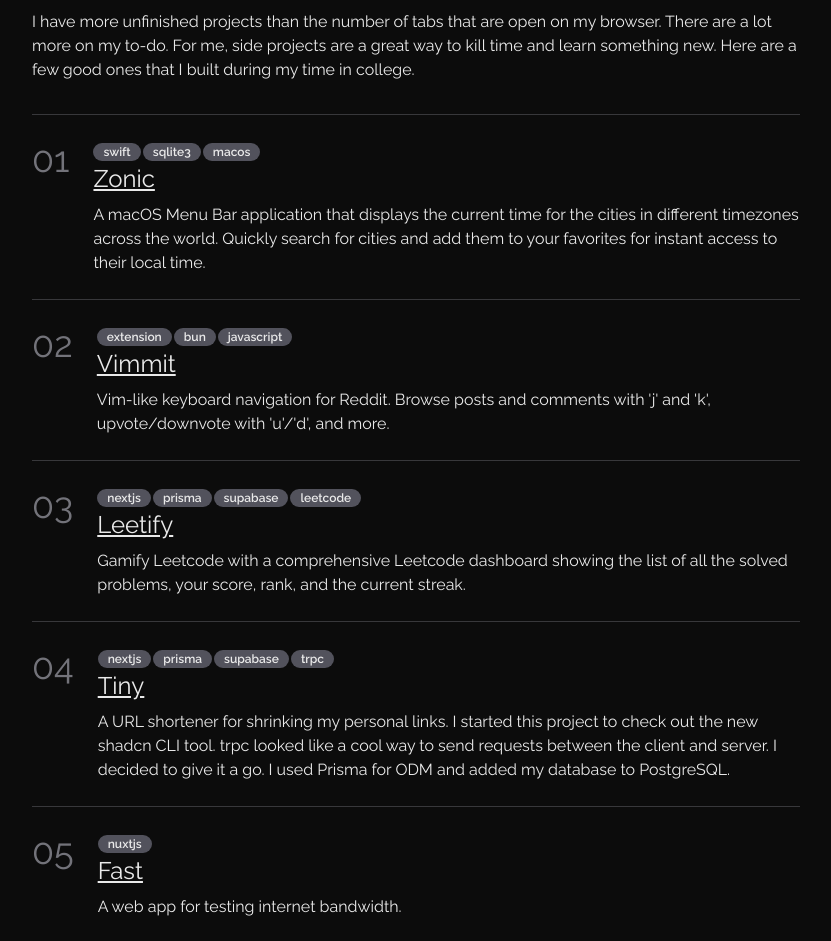
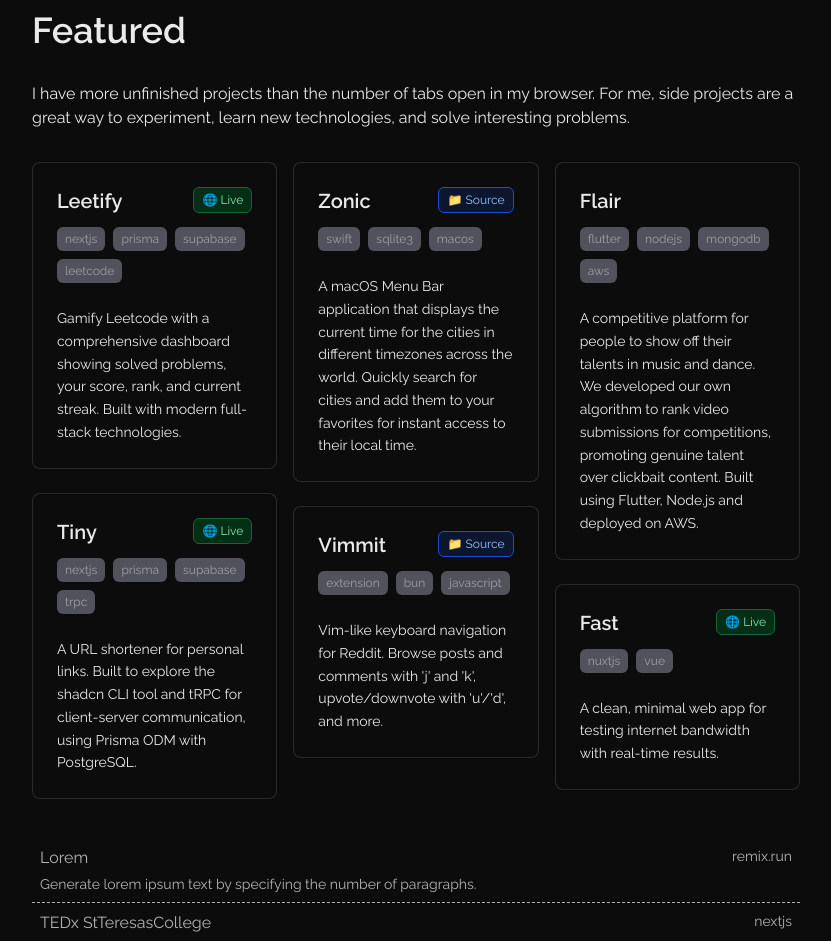
Before and after one commit to AbhayVAshokan/abhay.app, a Next.js app: page /projects in a window 1280 px wide. Shown: the part 200-1141 px from the top of the page, without its empty margins (224-1055 px from the left). Built offline with nearby package versions, Linux system fonts and the light colour scheme.

Commit message:
Improve the projects section

```diff
--- /dev/null
+++ b/app/components/featured-project.tsx
@@ -0,0 +1,83 @@
+import Link from "next/link";
+
+interface FeaturedProjectProps {
+  title: string;
+  prefix: string | string[];
+  link?: string;
+  target?: string;
+  summary: string;
+}
+
+const TechBadge = ({ tech }: { tech: string }) => (
+  <span className="inline-block bg-muted-background text-muted-foreground text-xs px-2 py-1 rounded-md mr-2 mb-2">
+    {tech}
+  </span>
+);
+
+const StatusIndicator = ({ link }: { link?: string }) => {
+  if (!link) return null;
+
+  const isGitHub = link.includes("github.com") || link.includes("gitlab.com");
+  const isLive = !isGitHub;
+
+  return (
+    <span
+      className={`inline-block text-xs px-2 py-1 rounded-md flex-shrink-0 border ${
+        isLive
+          ? "bg-status-live-bg text-status-live-text border-status-live-border"
+          : "bg-status-source-bg text-status-source-text border-status-source-border"
+      }`}
+    >
+      {isLive ? "🌐 Live" : "📁 Source"}
+    </span>
+  );
+};
+
+const FeaturedProject = ({
+  title,
+  prefix,
+  link,
+  target,
+  summary,
+}: FeaturedProjectProps) => {
+  const techStack = Array.isArray(prefix) ? prefix : [prefix];
+
+  const CardContent = () => (
+    <div className="group p-6 border border-muted-foreground/20 rounded-lg hover:border-muted-foreground/40 transition-all duration-300 hover:shadow-lg bg-background h-full flex flex-col">
+      <div className="flex items-start justify-between mb-3 gap-3">
+        <h3 className="text-xl font-semibold text-typography group-hover:text-typography/80 transition-colors flex-1">
+          {title}
+        </h3>
+        <StatusIndicator link={link} />
+      </div>
+
+      <div className="flex flex-wrap mb-4 -mr-2">
+        {techStack.map((tech) => (
+          <TechBadge key={tech} tech={tech} />
+        ))}
+      </div>
+
+      <p className="text-muted text-sm leading-relaxed flex-1">{summary}</p>
+    </div>
+  );
+
+  if (link) {
+    return (
+      <Link
+        href={link}
+        target={target || "_blank"}
+        className="block transform hover:scale-[1.02] transition-transform duration-200 h-fit"
+      >
+        <CardContent />
+      </Link>
+    );
+  }
+
+  return (
+    <div className="h-fit">
+      <CardContent />
+    </div>
+  );
+};
+
+export default FeaturedProject;
--- a/app/components/header.tsx
+++ b/app/components/header.tsx
@@ -2,6 +2,11 @@
 import Link from "next/link";
 
 interface HeaderProps {
+  className?: string;
+  children: React.ReactNode;
+}
+
+interface SubheaderProps {
   className?: string;
   children: React.ReactNode;
 }
@@ -41,4 +46,21 @@
   );
 };
 
+const Subheader = ({ className, children }: SubheaderProps) => {
+  const id = children?.toString().toLowerCase();
+
+  return (
+    <Link href={`#${id}`} className="header-link mb-6">
+      <h2
+        id={id}
+        className={classNames("text-3xl md:text-4xl font-semibold", className)}
+      >
+        {children}
+      </h2>
+      <LinkIcon />{" "}
+    </Link>
+  );
+};
+
 export default Header;
+export { Subheader };
--- /dev/null
+++ b/app/components/project-list-item.tsx
@@ -0,0 +1,41 @@
+import Link from "next/link";
+
+interface ProjectListItemProps {
+  title: string;
+  prefix: string | string[];
+  link?: string;
+  target?: string;
+  summary?: string;
+}
+
+const ProjectListItem = ({ title, prefix, link, target, summary }: ProjectListItemProps) => {
+  const techStack = Array.isArray(prefix) ? prefix.join(", ") : prefix;
+
+  const ItemContent = () => (
+    <div className="flex flex-col md:flex-row gap-4 border-b border-dashed opacity-75 hover:opacity-100 transition-opacity justify-between p-2">
+      <div className="flex-1">
+        <h3 className="font-medium">{title}</h3>
+        {summary && (
+          <p className="text-muted text-sm mt-1 line-clamp-2">{summary}</p>
+        )}
+      </div>
+      <p className="text-muted lowercase text-sm flex-shrink-0">{techStack}</p>
+    </div>
+  );
+
+  if (link) {
+    return (
+      <Link
+        href={link}
+        className="block"
+        target={target}
+      >
+        <ItemContent />
+      </Link>
+    );
+  }
+
+  return <ItemContent />;
+};
+
+export default ProjectListItem;
--- /dev/null
+++ b/app/components/project-list.tsx
@@ -0,0 +1,38 @@
+import ProjectListItem from "./project-list-item";
+
+interface ProjectListProps {
+  projects: Array<{
+    title: string;
+    prefix: string | string[];
+    link?: string;
+    target?: string;
+    summary?: string;
+  }>;
+  viewAllLink?: string;
+  viewAllText?: string;
+}
+
+const ProjectList = ({ projects, viewAllLink, viewAllText }: ProjectListProps) => (
+  <section>
+    <div className="mb-8">
+      {projects.map((project) => (
+        <ProjectListItem
+          key={project.title}
+          {...project}
+        />
+      ))}
+    </div>
+    {viewAllLink && (
+      <a
+        href={viewAllLink}
+        className="text-muted hover:text-typography transition-colors"
+        target="_blank"
+        rel="noopener noreferrer"
+      >
+        {viewAllText || "View more →"}
+      </a>
+    )}
+  </section>
+);
+
+export default ProjectList;
--- a/app/globals.css
+++ b/app/globals.css
@@ -9,6 +9,14 @@
     --muted-background: var(--color-zinc-300);
     --muted-foreground: var(--color-zinc-800);
     --code-background: rgb(249, 248, 249);
+
+    /* Status indicator colors for light theme */
+    --status-live-bg: rgb(220, 252, 231);
+    --status-live-text: rgb(15, 78, 35);
+    --status-live-border: rgb(34, 197, 94);
+    --status-source-bg: rgb(219, 234, 254);
+    --status-source-text: rgb(30, 58, 138);
+    --status-source-border: rgb(59, 130, 246);
   }
 
   .dark {
@@ -18,6 +26,14 @@
     --muted-foreground: var(--color-zinc-400);
     --code-background: rgb(28, 28, 31);
     --code-highlight: rgb(113, 113, 122);
+
+    /* Status indicator colors for dark theme */
+    --status-live-bg: rgb(5, 46, 22);
+    --status-live-text: rgb(134, 239, 172);
+    --status-live-border: rgb(22, 101, 52);
+    --status-source-bg: rgb(12, 22, 47);
+    --status-source-text: rgb(147, 197, 253);
+    --status-source-border: rgb(29, 78, 216);
   }
 
   @theme {
@@ -26,6 +42,12 @@
     --color-muted-background: var(--muted-background);
     --color-muted-foreground: var(--muted-foreground);
     --color-link: rgb(114, 129, 255);
+    --color-status-live-bg: var(--status-live-bg);
+    --color-status-live-text: var(--status-live-text);
+    --color-status-live-border: var(--status-live-border);
+    --color-status-source-bg: var(--status-source-bg);
+    --color-status-source-text: var(--status-source-text);
+    --color-status-source-border: var(--status-source-border);
   }
 
   body {
--- a/app/projects/page.tsx
+++ b/app/projects/page.tsx
@@ -1,8 +1,26 @@
-import Card from "@/app/components/card";
-import Header from "@/app/components/header";
+import FeaturedProject from "@/app/components/featured-project";
+import ProjectList from "@/app/components/project-list";
+import Header, { Subheader } from "@/app/components/header";
 import { Metadata } from "next";
 
-const PROJECTS = [
+// Featured Projects - Masonry Layout (6 most impressive projects)
+const FEATURED_PROJECTS = [
+  {
+    title: "Leetify",
+    prefix: ["nextjs", "prisma", "supabase", "leetcode"],
+    link: "https://leetify.onrender.com",
+    target: "_blank",
+    summary:
+      "Gamify Leetcode with a comprehensive dashboard showing solved problems, your score, rank, and current streak. Built with modern full-stack technologies.",
+  },
+  {
+    title: "Tiny",
+    prefix: ["nextjs", "prisma", "supabase", "trpc"],
+    link: "https://tiny.abhay.app",
+    target: "_blank",
+    summary:
+      "A URL shortener for personal links. Built to explore the shadcn CLI tool and tRPC for client-server communication, using Prisma ODM with PostgreSQL.",
+  },
   {
     title: "Zonic",
     prefix: ["swift", "sqlite3", "macos"],
@@ -20,62 +38,35 @@
       "Vim-like keyboard navigation for Reddit. Browse posts and comments with 'j' and 'k', upvote/downvote with 'u'/'d', and more.",
   },
   {
-    title: "Leetify",
-    prefix: ["nextjs", "prisma", "supabase", "leetcode"],
-    link: "https://leetify.onrender.com",
-    target: "_blank",
+    title: "Flair",
+    prefix: ["flutter", "nodejs", "mongodb", "aws"],
     summary:
-      "Gamify Leetcode with a comprehensive Leetcode dashboard showing the list of all the solved problems, your score, rank, and the current streak.",
-  },
-  {
-    title: "Tiny",
-    prefix: ["nextjs", "prisma", "supabase", "trpc"],
-    link: "https://tiny.abhay.app",
-    target: "_blank",
-    summary:
-      "A URL shortener for shrinking my personal links. I started this project to check out the new shadcn CLI tool. trpc looked like a cool way to send requests between the client and server. I decided to give it a go. I used Prisma for ODM and added my database to PostgreSQL.",
+      "A competitive platform for people to show off their talents in music and dance. We developed our own algorithm to rank video submissions for competitions, promoting genuine talent over clickbait content. Built using Flutter, Node.js and deployed on AWS.",
   },
   {
     title: "Fast",
-    prefix: ["nuxtjs"],
+    prefix: ["nuxtjs", "vue"],
     link: "https://fast.abhay.app",
     target: "_blank",
-    summary: "A web app for testing internet bandwidth.",
+    summary:
+      "A clean, minimal web app for testing internet bandwidth with real-time results.",
   },
+];
+
+// Tooling & Other Projects - Combined List
+const OTHER_PROJECTS = [
   {
     title: "Lorem",
     prefix: ["remix.run"],
     link: "https://lorem.abhay.app",
     target: "_blank",
     summary:
-      "Generate lorem ipsum text for your website by specifying the number of paragraphs.",
+      "Generate lorem ipsum text by specifying the number of paragraphs.",
   },
   {
-    title: "Flair",
-    prefix: ["flutter", "nodejs", "mongodb", "aws"],
-    summary:
-      "A competitive platform for people to show off their talents in music and dance. It started as a side project to kill time during lockdown. Soon, it started showing good potential. We noticed that the traditional algorithms promoted clickbait content and not the best talent. So we developed our own algorithm to rank video submissions for competitions. It is built using Flutter, Node.js and deployed in AWS. Unfortunately, it is now taken down from Play Store due to lack of maintenance when we went our separate ways after college.",
-  },
-  {
-    title: "Talk Sindhi",
-    link: "https://github.com/AbhayVAshokan/Talk-Sindhi",
-    target: "_blank",
-    prefix: ["flutter"],
-    summary:
-      "This is a mobile application to help users learn the language Sindhi. It has a fun interface to learn Sindhi using English or Hindi as the primary medium. Additionally, the app offers interactive quizzes to assess the user's knowledge. This was developed during my internship at Infoware India.",
-  },
-  {
-    title: "Habituals",
-    link: "https://github.com/AbhayVAshokan/Habituals",
-    target: "_blank",
-    prefix: ["flutter", "nodejs", "mysql"],
-    summary:
-      "This is a corporate mobile application for helping with mental health. The app provides audits and nudges to make sure that there is a good employee wellbeing. It was developed using Flutter and Node.js during my internship at Infoware India. ",
-  },
-  {
-    target: "_blank",
     title: "TEDx StTeresasCollege",
     prefix: ["nextjs"],
+    target: "_blank",
     summary: "Curated the website development of TEDx StTeresasCollege.",
   },
   {
@@ -84,7 +75,7 @@
     target: "_blank",
     prefix: ["python", "ml", "opencv", "cnn"],
     summary:
-      "Semantic segmentation of road surface using the Indian Driving Dataset (IDD). Here, the IDD dataset was transformed to a collection of masks using binary thresholding. The result was trained on a U-NET (end-to-end fully convolutional network).",
+      "Road surface segmentation using Indian Driving Dataset (IDD) with U-NET architecture for end-to-end fully convolutional network training.",
   },
   {
     title: "Object-Detection-YOLOv3",
@@ -92,7 +83,7 @@
     target: "_blank",
     prefix: ["python", "ml", "opencv", "nodejs"],
     summary:
-      "The input video is first checked for motion detection. If a motion is detected, every second frame is processed using YOLOv3 object detection algorithm loaded with pre-trained weights. The dashboard sends API request to the Node.js server to execute object detection in a virtual Python shell.",
+      "Motion detection and YOLOv3 object detection system with web dashboard API for real-time video processing.",
   },
   {
     title: "Live face recognition",
@@ -100,7 +91,23 @@
     target: "_blank",
     prefix: ["python", "ml", "opencv"],
     summary:
-      "Live training and recognition of faces using convolutional neural network.",
+      "Real-time face training and recognition using convolutional neural networks.",
+  },
+  {
+    title: "Talk Sindhi",
+    link: "https://github.com/AbhayVAshokan/Talk-Sindhi",
+    target: "_blank",
+    prefix: ["flutter"],
+    summary:
+      "Mobile app for learning Sindhi language with interactive quizzes. Developed during internship at Infoware India.",
+  },
+  {
+    title: "Habituals",
+    link: "https://github.com/AbhayVAshokan/Habituals",
+    target: "_blank",
+    prefix: ["flutter", "nodejs", "mysql"],
+    summary:
+      "Corporate mental health mobile app providing employee wellbeing audits and nudges. Internship project at Infoware India.",
   },
 ];
 
@@ -112,20 +119,30 @@
 };
 
 const Projects = () => (
-  <main className="flex-1 space-y-12">
+  <main className="flex-1 space-y-16">
+    {/* Featured Projects Section */}
     <section className="max-w-3xl mx-auto my-8">
       <Header>Projects</Header>
-      <p className="my-8">
-        I have more unfinished projects than the number of tabs that are open on
-        my browser. There are a lot more on my to-do. For me, side projects are
-        a great way to kill time and learn something new. Here are a few good
-        ones that I built during my time in college.
+      <Subheader>Featured</Subheader>
+      <p className="my-8 text-muted">
+        I have more unfinished projects than the number of tabs open in my
+        browser. For me, side projects are a great way to experiment, learn new
+        technologies, and solve interesting problems.
       </p>
-      <div>
-        {PROJECTS.map((project, index) => (
-          <Card key={index} index={index + 1} {...project} />
+
+      {/* Masonry Grid for Featured Projects */}
+      <div className="columns-1 md:columns-2 lg:columns-3 space-y-6">
+        {FEATURED_PROJECTS.map((project) => (
+          <div key={project.title} className="break-inside-avoid mb-6">
+            <FeaturedProject {...project} />
+          </div>
         ))}
       </div>
+    </section>
+
+    {/* Other Projects - Combined Section */}
+    <section className="max-w-3xl mx-auto my-8">
+      <ProjectList projects={OTHER_PROJECTS} />
     </section>
   </main>
 );
```
